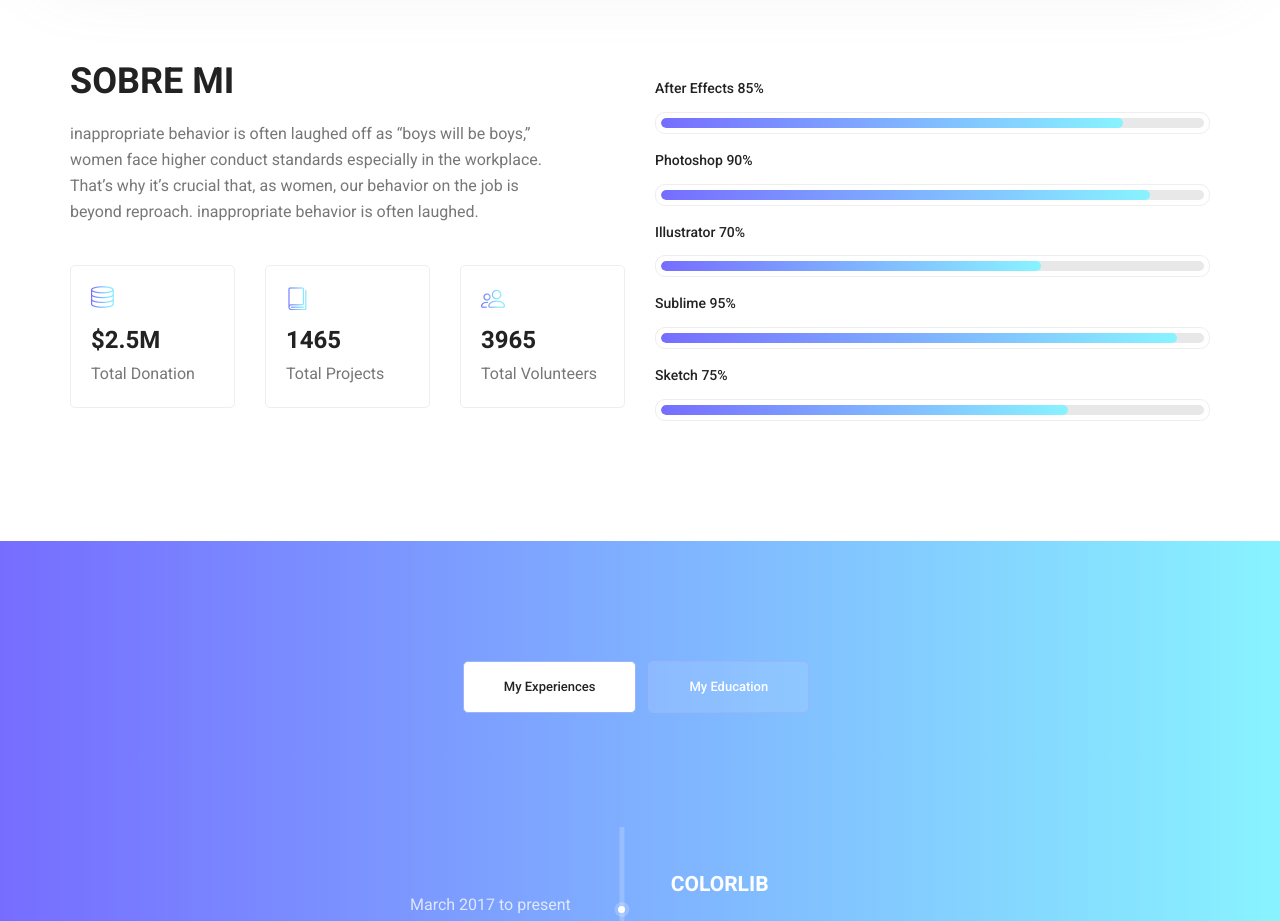
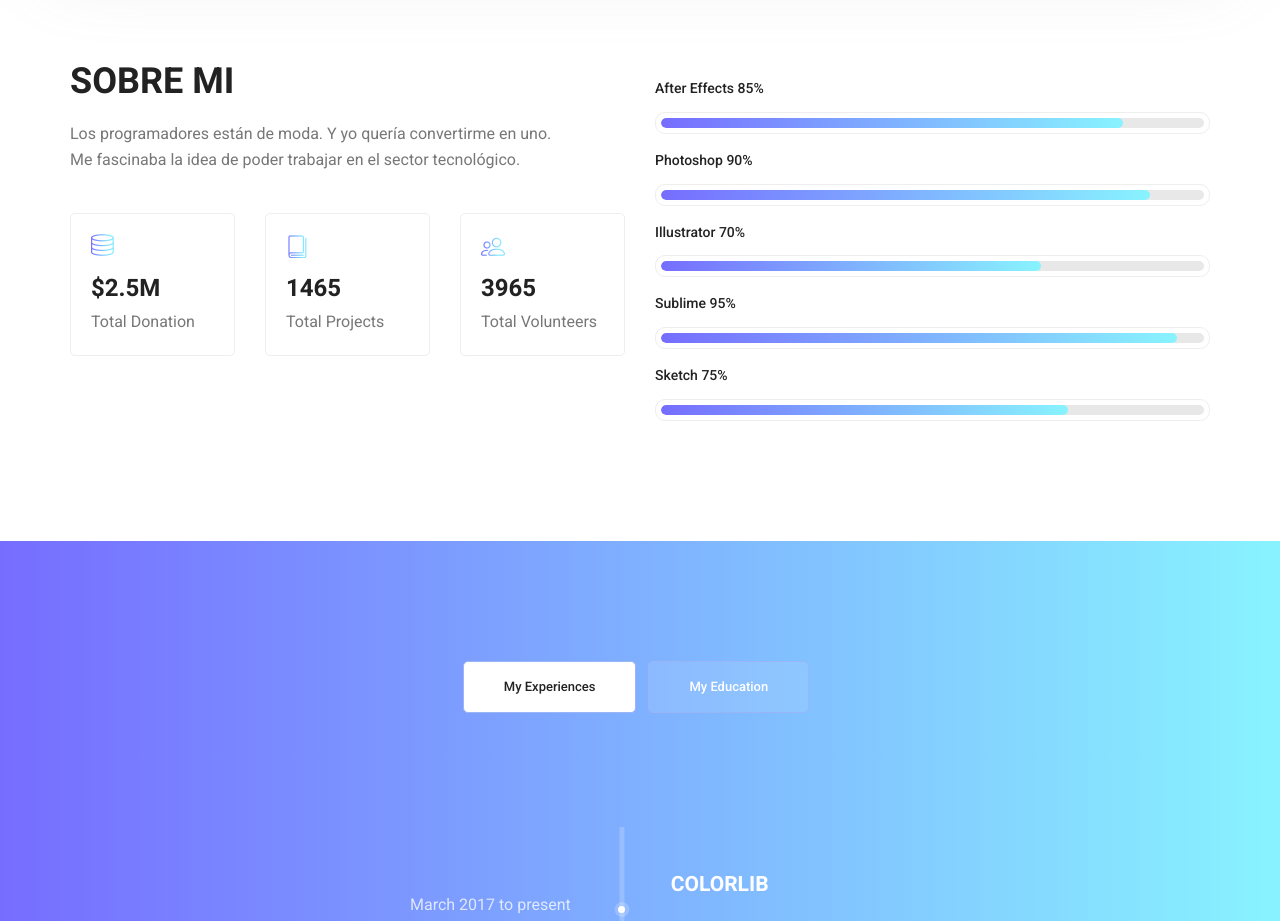
Before and after one commit to JHOSELIN7124/PRUEBAS, a plain HTML site: page index.html in a window 1280 px wide. Shown: the part 1020-1941 px from the top of the page. Drawn offline with Linux system fonts and the light colour scheme.

Commit message:
Update index.html

```diff
--- a/index.html
+++ b/index.html
@@ -106,7 +106,7 @@
         			<div class="col-lg-6">
         				<div class="welcome_text">
         					<h4>Sobre Mi</h4>
-        					<p>inappropriate behavior is often laughed off as “boys will be boys,” women face higher conduct standards especially in the workplace. That’s why it’s crucial that, as women, our behavior on the job is beyond reproach. inappropriate behavior is often laughed.</p>
+        					<p>Los programadores están de moda. Y yo quería convertirme en uno. Me fascinaba la idea de poder trabajar en el sector tecnológico.</p>
         					<div class="row">
         						<div class="col-md-4">
         							<div class="wel_item">
```
